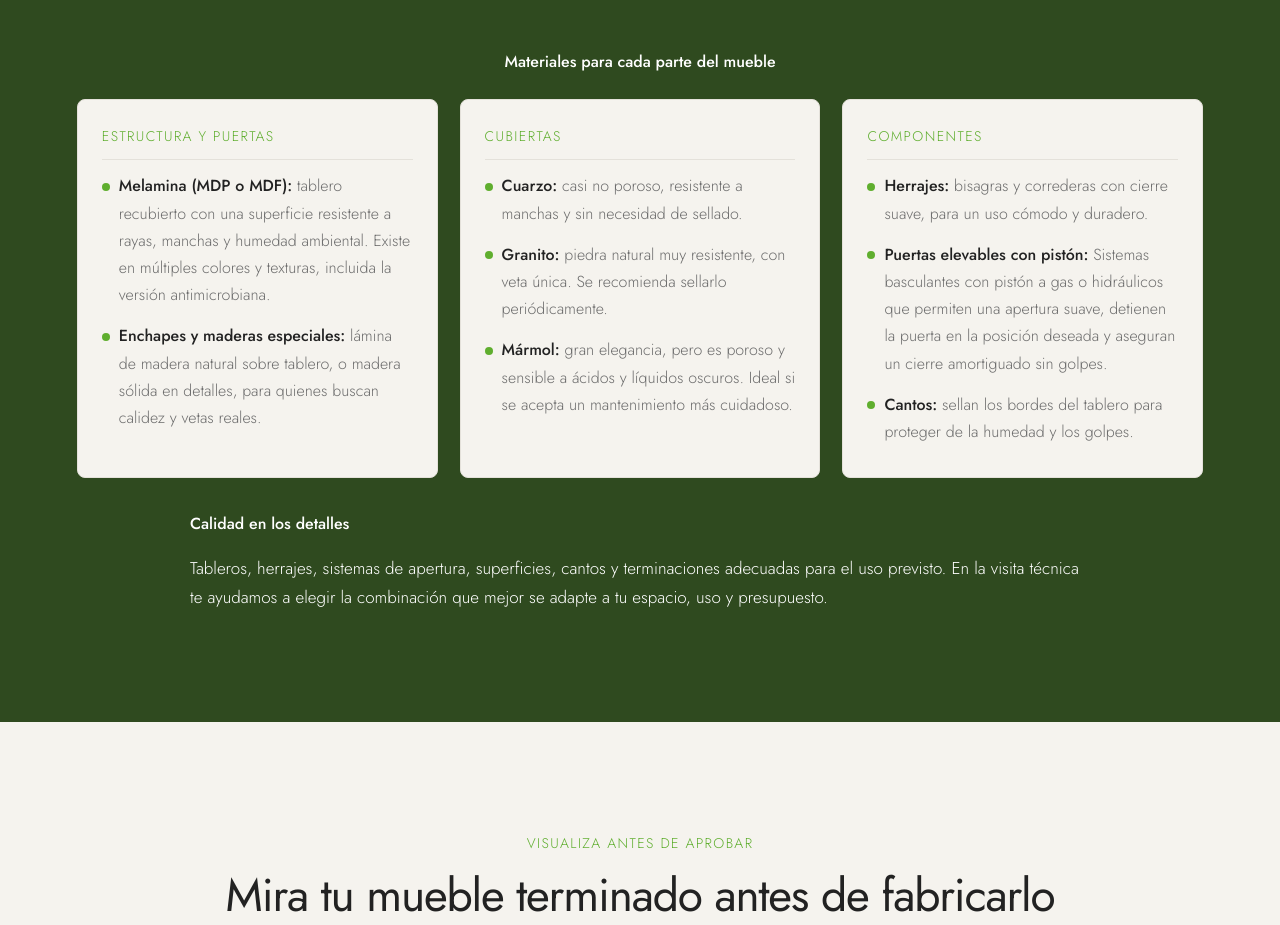
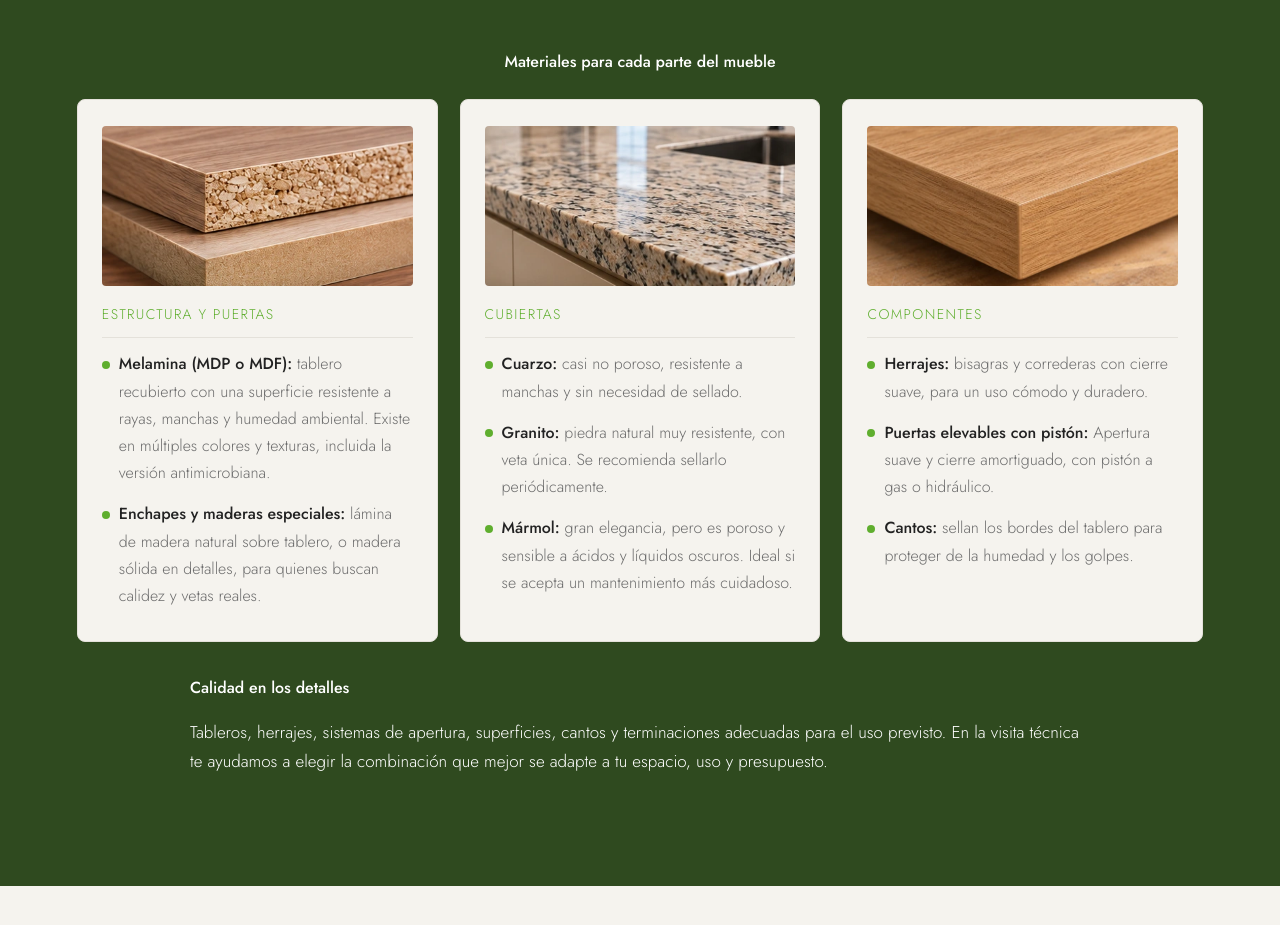
Before and after one commit to mueblesano/MSweb, a plain HTML site: page index.html in a window 1280 px wide. Shown: the part 2980-3905 px from the top of the page. Drawn offline with nearby package versions, Linux system fonts and the light colour scheme.

Commit message:
ver6.2-img/materiales

```diff
--- a/css/style.css
+++ b/css/style.css
@@ -1338,6 +1338,13 @@ footer {
   font-size: 16px;
   text-align: left;
 }
+.tech .materiales-card-image {
+  width: 100%;
+  height: 160px;
+  margin: 0 0 18px;
+  border-radius: 4px;
+  object-fit: cover;
+}
 .tech .materiales-card h3 {
   color: var(--g);
   font-family: Jost, sans-serif;
--- a/index.html
+++ b/index.html
@@ -459,6 +459,11 @@
           aria-roledescription="carrusel"
         >
           <div class="materiales-card" aria-hidden="false">
+            <img
+              class="materiales-card-image"
+              src="img/materiales/melamina.webp"
+              alt="Tableros de melamina con interior de partículas"
+            />
             <h3>Estructura y puertas</h3>
             <ul>
               <li>
@@ -502,6 +507,11 @@
             </div>
           </div>
           <div class="materiales-card" aria-hidden="false">
+            <img
+              class="materiales-card-image"
+              src="img/materiales/cubierta.webp"
+              alt="Cubierta de granito instalada en una cocina"
+            />
             <h3>Cubiertas</h3>
             <ul>
               <li>
@@ -547,6 +557,11 @@
             </div>
           </div>
           <div class="materiales-card" aria-hidden="false">
+            <img
+              class="materiales-card-image"
+              src="img/materiales/canto.webp"
+              alt="Canto de tablero con acabado de madera"
+            />
             <h3>Componentes</h3>
             <ul>
               <li>
@@ -554,10 +569,8 @@
                 suave, para un uso cómodo y duradero.
               </li>
               <li>
-                <strong>Puertas elevables con pistón:</strong> Sistemas
-                basculantes con pistón a gas o hidráulicos que permiten una
-                apertura suave, detienen la puerta en la posición deseada y
-                aseguran un cierre amortiguado sin golpes.
+                <strong>Puertas elevables con pistón:</strong> Apertura suave y
+                cierre amortiguado, con pistón a gas o hidráulico.
               </li>
               <li>
                 <strong>Cantos:</strong> sellan los bordes del tablero para
```
Also changed, not shown: img/materiales/bisagra.webp (added), img/materiales/canto.webp (added), img/materiales/corredera.webp (added), img/materiales/cuarzo.webp (added), img/materiales/cubierta.webp (added), img/materiales/enchape.webp (added), img/materiales/granito.webp (added), img/materiales/marmol.webp (added), img/materiales/mdf.webp (added), img/materiales/mdp.webp (added), img/materiales/melamina.webp (added), img/materiales/piston.webp (added).
